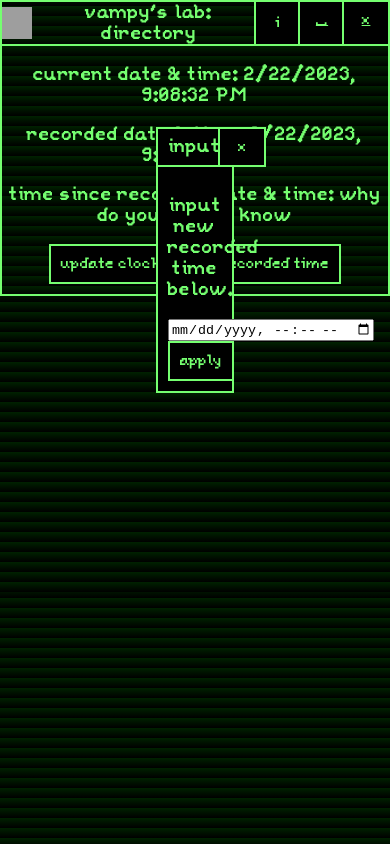
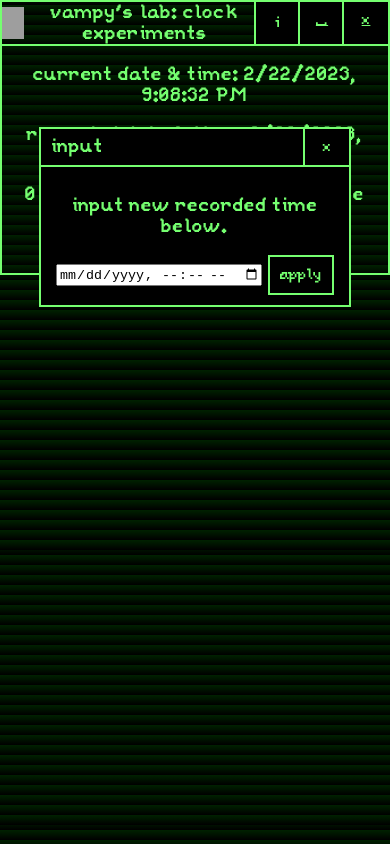
Before and after one commit to vampycat237/experiments, a plain HTML site: page clock.html in a window 390 px wide. Both pictures are taken after a click on the button "set recorded time". Drawn offline with Linux system fonts and the light colour scheme; grey boxes are pictures that could not be loaded.

Commit message:
implemented time since + bug fixes & nice things
- popup switching now will properly hide input and input send button
- implemented ability to tell you how long ago or in the future the recorded time is & reformatted it a bit
- fixed error where index did not have the popup button
- updated info strings
- made popup wider, and responsive to changes in screen size (takes up more space on smaller screens so you can read it)

```diff
--- a/clock.html
+++ b/clock.html
@@ -9,10 +9,10 @@
         <div class="topbar">
             <div class="title">
                 <div id="icon"></div>
-                <span>vampy's lab: directory</span>
+                <span>vampy's lab: clock experiments</span>
             </div>
             <div class="nav">
-                <button id="info" aria-label="what am i looking at" onclick="infoPopUp('this one is mostly me figuring out the Date object, and playing with ideas the bayfox strange merchant gave me :)<br><br>the update clock button refreshes the current time btw!')">i</button>
+                <button id="info" aria-label="info" onclick="infoPopUp('this one is mostly me figuring out the Date object, and playing with ideas the bayfox strange merchant gave me :)<br><br>times should be in your local time zone! support for entering a time in another time zone coming soon.')">i</button>
                 <a id="minimize" aria-label="back to the directory" href="index.html">_</a>
                 <a id="close" aria-label="close the lab" href="https://vampycat237.github.io">x</a>
             </div>
@@ -30,7 +30,7 @@
             <div class="padded">
                 <p id="popup-text">message goes here</p>
                 <input id="popup-input" type="datetime-local" style="display:none;"/>
-                <button id="popup-send" onclick="setRecordedClock(popup.input.value)" style="display:none;">apply</button>
+                <button id="popup-send" onclick="setRecordedClock(popup.input.value); closePopUp();" style="display:none;">apply</button>
             </div>
         </div>
 
@@ -45,8 +45,8 @@
                     <span id="recorded-time">[recorded time]</span>
                 </p>
                 <p>
-                    <span>time since recorded date & time: </span>
-                    <span id="how-long-since">why do you think i know</span>
+                    <span id="how-long-since">x seconds since</span>
+                    <span> the recorded time</span>
                 </p>
                 <button onclick="updateClock();">update clock</button>
                 <button onclick="inputPopUp('input new recorded time below.');">set recorded time</button>
--- a/js/clock.js
+++ b/js/clock.js
@@ -16,10 +16,47 @@ function updateClock() {
     currentTime = new Date();
     clock.current.innerHTML = currentTime.toLocaleString();
     clock.recorded.innerHTML = recordedTime.toLocaleString();
+    clock.howLongSince.innerHTML = timeSinceRecorded();
+}
+
+function timeSinceRecorded() {
+    var timeSince = 0;
+    var timeUnit = " seconds";
+    //Modifier will either be "since" (target is in the past) or "until" (target is in the future)
+    var modifier = " since";
+    var milliSecSince = currentTime.valueOf() - recordedTime.valueOf();
+    //get a clean second value
+    var secondsSince = Math.round(milliSecSince / 1000);
+
+    //resolve negatives with the modifier
+    if (secondsSince < 0) {
+        secondsSince = secondsSince * -1;
+        modifier = " until";
+    }
+
+    //if seconds is large enough, use larger units like minutes, hours, or days
+    if (secondsSince < 60) {
+        timeSince = secondsSince;
+    }
+    else if (secondsSince >= (60 * 60 * 24)) {
+        timeSince = Math.floor(secondsSince / (60 * 60 * 24));
+        timeUnit = " hours";
+    }
+    else if (secondsSince >= (60 * 60)) {
+        timeSince = Math.floor(secondsSince / (60 * 60));
+        timeUnit = " hours";
+    }
+    else if (secondsSince >= 60) {
+        timeSince = Math.floor(secondsSince / 60);
+        timeUnit = " minutes";
+    }
+
+    return timeSince + timeUnit + modifier;
 }
 
 function setRecordedClock(datetime) {
     recordedTime = new Date(datetime);
+    console.log(datetime);
     updateClock();
 }
 
--- a/js/popup.js
+++ b/js/popup.js
@@ -7,6 +7,7 @@ const popup = {
     inputSend: document.getElementById("popup-send")
 }
 
+//generic popup functions
 function closePopUp() {
     popup.container.style.display = "none";
     popup.input.style.display = "none";
@@ -17,8 +18,13 @@ function openPopUp(msg, title = "alert") {
     popup.text.innerHTML = msg;
     popup.title.innerHTML = title;
     popup.container.style.display = "block";
+
+    //hide inputs by default
+    popup.input.style.display = "none";
+    popup.inputSend.style.display = "none";
 }
 
+//specific popup stuff!
 function errorPopUp(msg) {
     openPopUp(msg, "error :(");
 }
@@ -28,7 +34,7 @@ function infoPopUp(msg) {
 }
 
 function inputPopUp(prompt) {
+    openPopUp(prompt, "input");
     popup.input.style.display = "inline";
     popup.inputSend.style.display = "inline";
-    openPopUp(prompt, "input");
 }
--- a/style.css
+++ b/style.css
@@ -107,8 +107,8 @@ button:hover, a:hover {
     position: absolute;
     border: solid var(--border_width);
     background-color: var(--background_color);
-    left: 40%;
-    right: 40%;
+    left: 35%;
+    right: 35%;
     top: 15%;
 }
 
@@ -137,3 +137,20 @@ button, .gallery-item > a, .nav > a {
     border: solid var(--border_width);
     padding: var(--spacing);
 }
+
+/*media query breakpoints based on https://docs.microsoft.com/en-us/windows/apps/design/layout/screen-sizes-and-breakpoints-for-responsive-design*/
+/*tablet/laptop (medium screens, 1007px - 641px)*/
+@media screen and (max-width: 1007px) {
+    #popup {
+        left: 30%;
+        right: 30%;
+    }
+}
+
+/*mobile phone (small screens, 640px or less)*/
+@media screen and (max-width: 640px) {
+    #popup {
+        left: 10%;
+        right: 10%;
+    }
+}
```
Also changed, not shown: index.html (+2 -1 lines).
